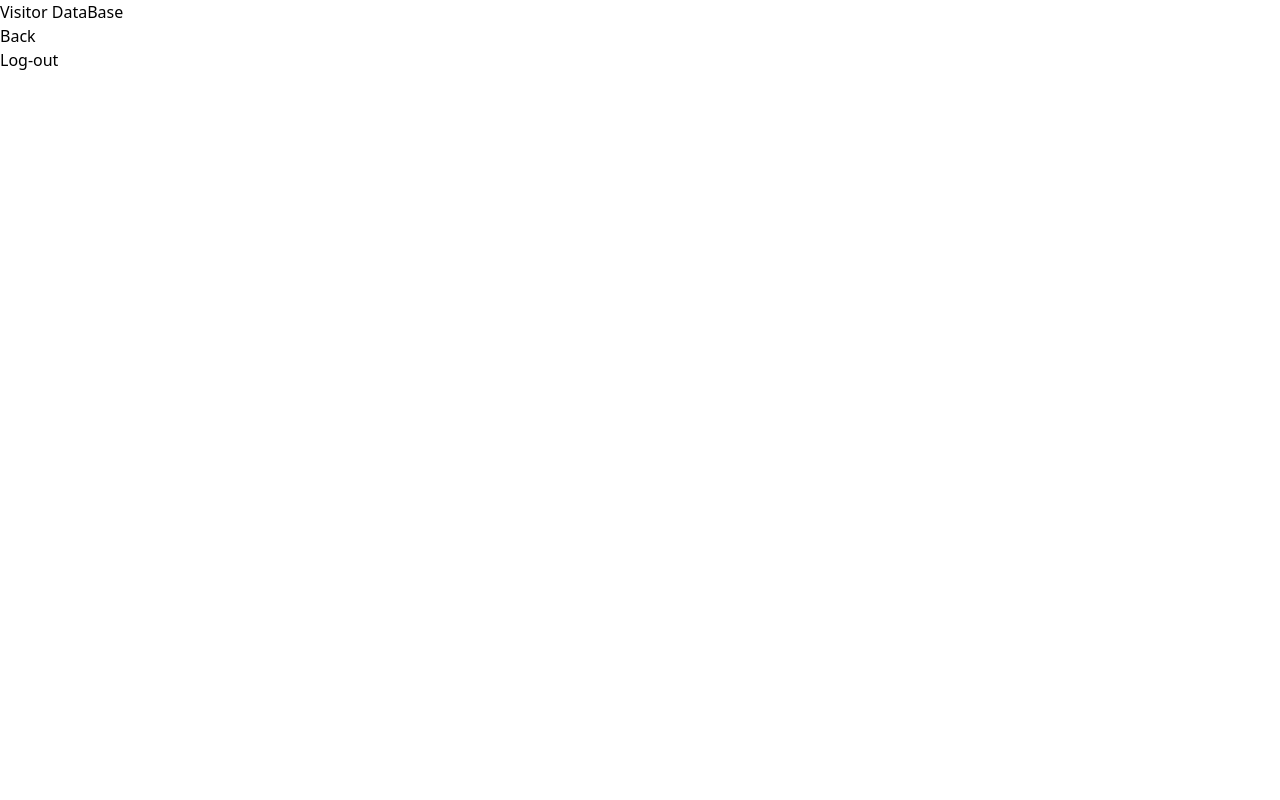
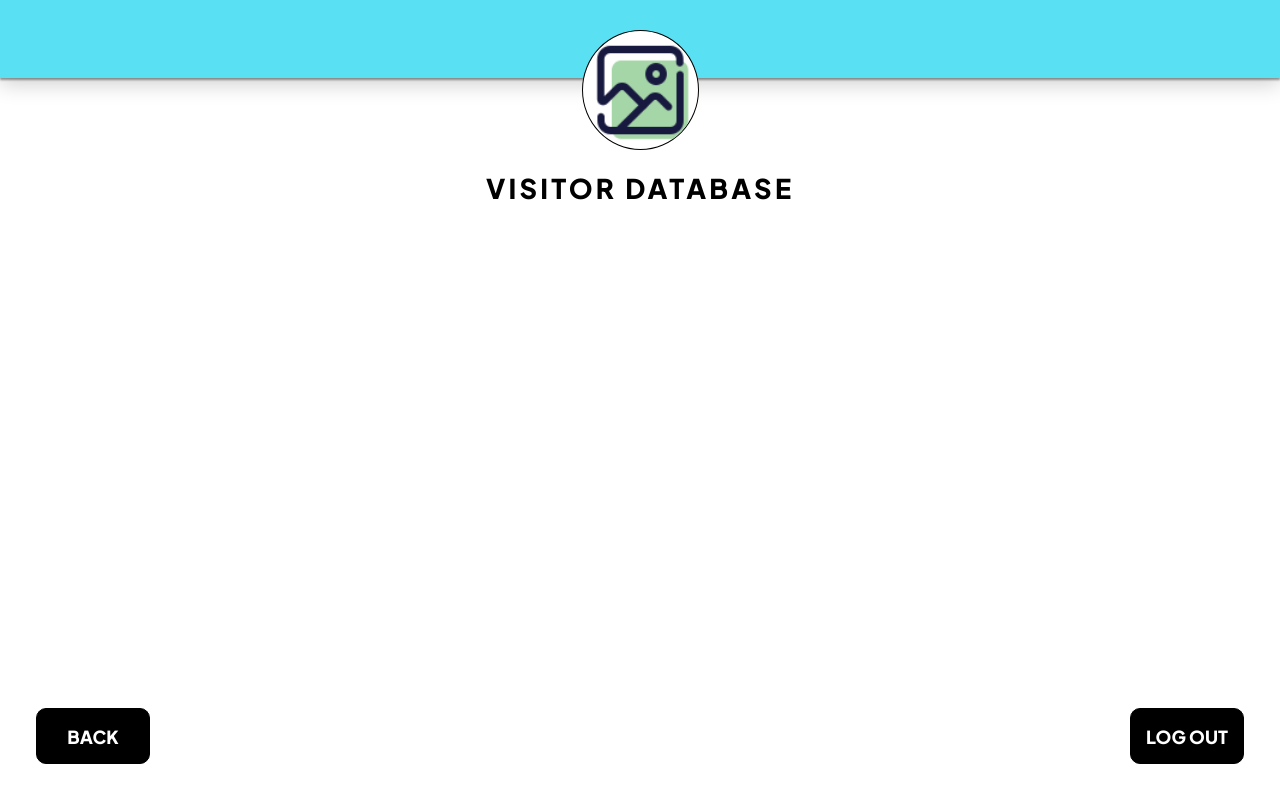
Before and after one commit to ItsMePaz/Hello_VMS_FrontEnd, a React (Vite) app: page /Hello_VMS_FrontEnd/menu/visitor_database in a window 1280 px wide. Built offline with nearby package versions, Linux system fonts and the light colour scheme.

Commit message:
50% done with Database Page

```diff
--- /dev/null
+++ b/components/BackLogoutBtn.jsx
@@ -0,0 +1,18 @@
+import React from "react";
+import { Link } from "react-router-dom";
+import "../styles/header.css";
+
+function BackLogoutBtn({ location }) {
+  return (
+    <div>
+      <Link to={location}>
+        <div className="back-logout-btn back-placement">BACK</div>
+      </Link>
+      <Link to="/Hello_VMS_FrontEnd/">
+        <div className="back-logout-btn logout-placement">LOG OUT</div>
+      </Link>
+    </div>
+  );
+}
+
+export default BackLogoutBtn;
--- /dev/null
+++ b/components/PageHeader.jsx
@@ -0,0 +1,17 @@
+import "../styles/header.css";
+import Logo from "../images/placeholder.png";
+
+function PageHeader() {
+  return (
+    <div>
+      <div className="header">
+        <div className="logo-placement">
+          {" "}
+          <img className="logo" src={Logo} alt="company logo" />
+        </div>
+      </div>
+    </div>
+  );
+}
+
+export default PageHeader;
--- /dev/null
+++ b/components/PageTitle.jsx
@@ -0,0 +1,7 @@
+import "../styles/header.css";
+
+function PageTitle({ title }) {
+  return <div className="page-title">{title}</div>;
+}
+
+export default PageTitle;
--- a/package.json
+++ b/package.json
@@ -14,7 +14,8 @@
     "dist": "^0.1.2",
     "react": "^18.2.0",
     "react-dom": "^18.2.0",
-    "react-router-dom": "^6.11.2"
+    "react-router-dom": "^6.11.2",
+    "uglify-js": "^3.17.4"
   },
   "devDependencies": {
     "@types/react": "^18.0.37",
--- a/pages/VisitorDataBase.jsx
+++ b/pages/VisitorDataBase.jsx
@@ -1,15 +1,14 @@
 import { Link } from "react-router-dom";
+import PageHeader from "../components/PageHeader";
+import PageTitle from "../components/PageTitle";
+import BackLogoutBtn from "../components/BackLogoutBtn";
 
 function VisitorDataBase() {
   return (
     <div>
-      <h1>Visitor DataBase</h1>
-      <p>
-        <Link to="/Hello_VMS_FrontEnd/menu">Back</Link>
-      </p>
-      <div>
-        <Link to="/Hello_VMS_FrontEnd/">Log-out</Link>
-      </div>
+      <PageHeader />
+      <PageTitle title="VISITOR DATABASE" />
+      <BackLogoutBtn location="/Hello_VMS_FrontEnd/menu" />
     </div>
   );
 }
--- /dev/null
+++ b/styles/header.css
@@ -0,0 +1,98 @@
+@import url("https://fonts.googleapis.com/css2?family=Inter:wght@500&family=Plus+Jakarta+Sans:wght@800&family=Rajdhani:wght@700&display=swap");
+* {
+  margin: 0;
+  padding: 0;
+  box-sizing: border-box;
+}
+
+*,
+*:before,
+*:after {
+  box-sizing: inherit;
+}
+
+.header {
+  background-color: #59e0f2;
+  height: 78px;
+  box-shadow: 0 2px 2px 0 rgba(0, 0, 0, 0.388), 0 6px 20px 0 rgba(0, 0, 0, 0.19);
+}
+
+.logo {
+  border: 1px solid black;
+  border-radius: 100%;
+  background-color: white;
+  height: 120px;
+  width: 117px;
+}
+
+.logo-placement {
+  position: relative;
+  top: 30px;
+}
+
+/* TITLE */
+
+.page-title {
+  display: flex;
+  justify-content: center;
+  margin-top: 90px;
+  font-family: "Plus Jakarta Sans", sans-serif;
+  letter-spacing: 0.2rem;
+  font-size: 1.7em;
+  font-weight: bold;
+}
+
+.logout-btn-placement {
+  display: flex;
+  justify-content: center;
+}
+
+.logout-btn {
+  color: white;
+  background-color: black;
+  font-family: "Plus Jakarta Sans", sans-serif;
+  font-size: 18px;
+  display: flex;
+  border: 1px black solid;
+  width: 114px;
+  height: 56px;
+  border-radius: 10px;
+  align-items: center;
+  justify-content: center;
+  text-align: center;
+  text-decoration: none;
+  transition: transform 0.2s;
+}
+
+.back-logout-btn {
+  color: white;
+  background-color: black;
+  font-family: "Plus Jakarta Sans", sans-serif;
+  font-size: 18px;
+  display: flex;
+  border: 1px black solid;
+  width: 114px;
+  height: 56px;
+  border-radius: 10px;
+  align-items: center;
+  justify-content: center;
+  text-align: center;
+  text-decoration: none;
+  transition: transform 0.2s;
+}
+
+.back-logout-btn:hover {
+  transform: scale(1.1);
+}
+
+.back-placement {
+  position: fixed;
+  bottom: 2em;
+  left: 2em;
+}
+
+.logout-placement {
+  position: fixed;
+  bottom: 2em;
+  right: 2em;
+}
--- a/styles/menu.css
+++ b/styles/menu.css
@@ -41,6 +41,7 @@
   align-items: center;
   justify-content: center;
   text-align: center;
+  margin: -20px 0 30px 0;
 }
 
 .visitor-database,
--- a/tailwind.config.js
+++ b/tailwind.config.js
@@ -1,7 +1,11 @@
 /** @type {import('tailwindcss').Config} */
-module.exports = {
+export default {
   prefix: "tw-",
-  content: ["./src/**/*.{js,jsx,ts,tsx}"],
+  content: [
+    "./src/**/*.{js,jsx,ts,tsx}",
+    "./pages/**/*.{js,jsx,ts,tsx}",
+    "./components/**/*.{js,jsx,ts,tsx}",
+  ],
   theme: {
     extend: {},
   },
```
Also changed, not shown: .eslintrc.cjs, components/Header.jsx (deleted), images/placeholder.png (added), 4 other files (tests, documents, lock files or other folders).
